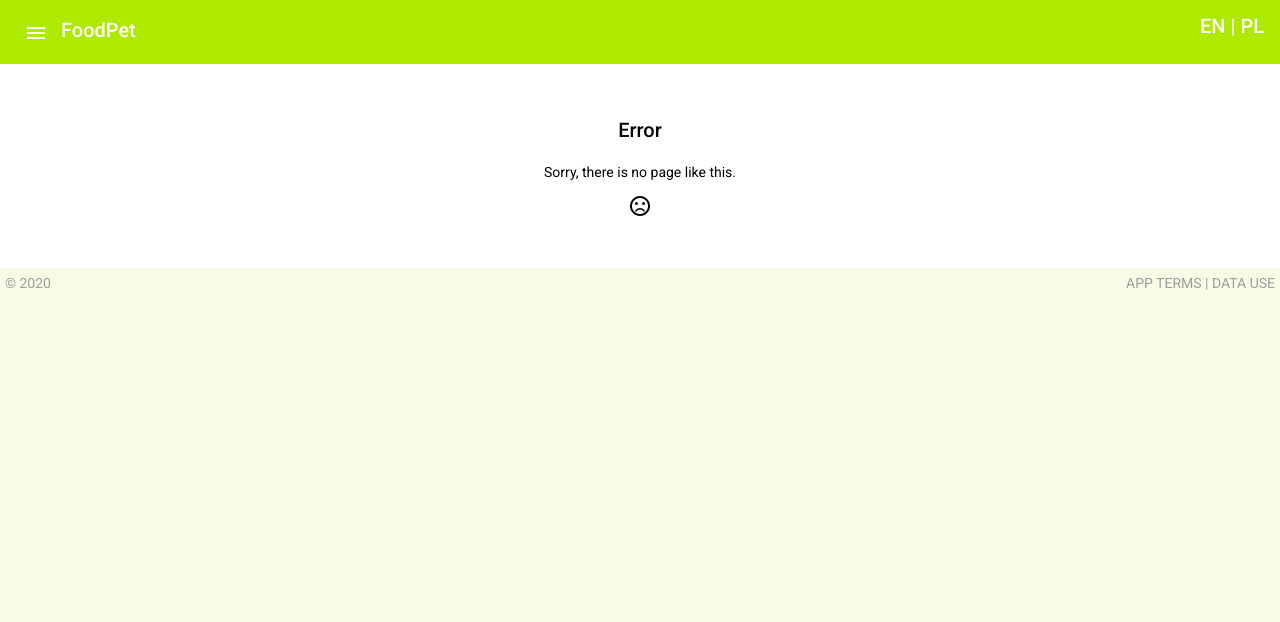
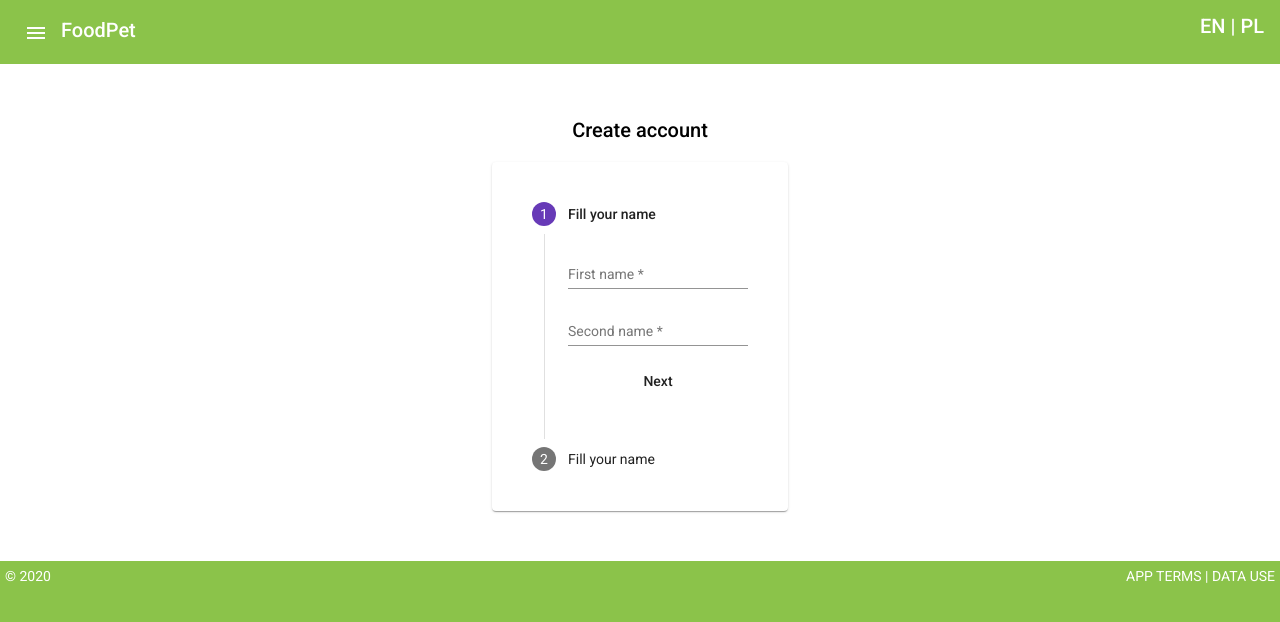
Before and after one commit to szymonita/foodPet, an Angular app: page /createAccount in a window 1280 px wide. Shown: the top 622 px of the page. Built offline with nearby package versions, Linux system fonts and the light colour scheme.

Commit message:
[Feature] Init: create account

```diff
--- a/src/app/app-routing.module.ts
+++ b/src/app/app-routing.module.ts
@@ -2,6 +2,7 @@ import { NgModule } from '@angular/core';
 import { Routes, RouterModule } from '@angular/router';
 
 import { LoginComponent } from './login/login.component';
+import { CreateAccountComponent } from './create-account/create-account.component';
 import { PetComponent } from './pet/pet.component';
 import { ErrorPageComponent } from './error-page/error-page.component';
 
@@ -9,6 +10,10 @@ const routes: Routes = [
   {
     path: '',
     component: LoginComponent
+  },
+  {
+    path: 'createAccount',
+    component: CreateAccountComponent
   },
   {
     path: 'pet',
--- /dev/null
+++ b/src/app/create-account/create-account.component.html
@@ -0,0 +1,53 @@
+<div class="create-account-container">
+
+  <h2>
+    Create account
+  </h2>
+
+  <mat-card>
+
+    <mat-card-content>
+
+    <mat-vertical-stepper #stepper>
+      <mat-step [stepControl]="namesGroup">
+        <form [formGroup]="namesGroup" class="login-form">
+            <ng-template matStepLabel>Fill your name</ng-template>
+            <mat-form-field>
+              <mat-label>First name</mat-label>
+              <input matInput placeholder="First name" formControlName="firstName">
+            </mat-form-field>
+            <br/>
+            <mat-form-field>
+              <mat-label>Second name</mat-label>
+              <input matInput placeholder="Second name" formControlName="secondName">
+            </mat-form-field>
+          <div>
+            <button mat-button matStepperNext>Next</button>
+          </div>
+        </form>
+      </mat-step>
+
+      <mat-step [stepControl]="userGroup">
+        <form [formGroup]="userGroup" class="login-form">
+            <ng-template matStepLabel>Fill your name</ng-template>
+            <mat-form-field>
+              <mat-label>First name</mat-label>
+              <input matInput placeholder="First name" formControlName="userName">
+            </mat-form-field>
+            <br/>
+            <mat-form-field>
+              <mat-label>Second name</mat-label>
+              <input matInput placeholder="Second name" formControlName="passwordName">
+            </mat-form-field>
+          <div>
+            <button mat-button matStepperPrevious>Back</button>
+            <button mat-button matStepperNext>Next</button>
+          </div>
+        </form>
+      </mat-step>
+    </mat-vertical-stepper>
+
+    </mat-card-content>
+    </mat-card>
+
+</div>
--- /dev/null
+++ b/src/app/create-account/create-account.component.ts
@@ -0,0 +1,41 @@
+import { Component, OnInit } from '@angular/core';
+import { FormBuilder, FormGroup, Validators } from '@angular/forms';
+import { STEPPER_GLOBAL_OPTIONS } from '@angular/cdk/stepper';
+
+@Component({
+  selector: 'app-create-account',
+  templateUrl: './create-account.component.html',
+  styleUrls: ['./create-account.component.css'],
+  providers: [{
+    provide: STEPPER_GLOBAL_OPTIONS, useValue: { showError: true }
+  }]
+})
+export class CreateAccountComponent implements OnInit {
+  namesGroup: FormGroup;
+  userGroup: FormGroup;
+
+  constructor(
+    private formBuilder: FormBuilder
+  ) { }
+
+  ngOnInit(): void {
+    this.namesGroup = this.formBuilder.group({
+      firstName: ['', [
+        Validators.required
+      ]],
+      secondName: ['', [
+        Validators.required
+      ]]
+    });
+
+    this.userGroup = this.formBuilder.group({
+      userName: ['', [
+        Validators.required
+      ]],
+      passwordName: ['', [
+        Validators.required
+      ]]
+    });
+  }
+
+}
--- a/src/app/login/login.component.html
+++ b/src/app/login/login.component.html
@@ -49,7 +49,7 @@
 
         <span>I forgot password</span>
         <br/>
-        <span>Create account</span>
+        <a routerLink="createAccount">Create account</a>
 
       </mat-card-content>
 
--- a/src/styles.css
+++ b/src/styles.css
@@ -1,20 +1,37 @@
 :root {
-  --background-color: #F9FBE7;
+  --background-color: #8BC34A;
+  --upper-component: #8BC34A;
   --background-component: #ffffff;
-  --grey-text: #9E9E9E
+  --white-text: #ffffff;
+  --accent: #FFC107;
+  --black-text: #000000;
 }
+
+/*#0277BD*/
 
 body {
   background-color: var(--background-color);
   margin: 0;
 }
 
+a {
+  color: var(--black-text);
+  text-decoration: none;
+  font-weight: 400;
+}
+
+a:hover {
+  color: var(--black-text);
+  text-decoration: none;
+  font-weight: 800;
+}
+
 .mat-flat-button.mat-accent, .mat-raised-button.mat-accent, .mat-fab.mat-accent, .mat-mini-fab.mat-accent {
-  background-color: #FFC107;
+  background-color: var(--accent);
 }
 
 .mat-toolbar.mat-primary {
-  background-color: #AEEA00;
+  background-color: var(--upper-component);
 }
 
 .upper-toolbar {
@@ -42,7 +59,7 @@ body {
 }
 
 .footer {
-  color: var(--grey-text);
+  color: var(--white-text);
   background-color: var(--background-color);
   display: flex;
   flex-direction: row;
@@ -85,3 +102,15 @@ body {
   align-items: center;
   justify-content: center;
 }
+
+.create-account-container {
+  width: 100%;
+  background-color: var(--background-component);
+  padding-top: 50px;
+  padding-bottom: 50px;
+  display: flex;
+  flex-direction: column;
+  align-items: center;
+  justify-content: center;
+  text-align: center;
+}
```
Also changed, not shown: src/app/app.module.ts (+7 -3 lines), src/app/create-account/create-account.component.css (added), 1 other file (tests, documents, lock files or other folders).
